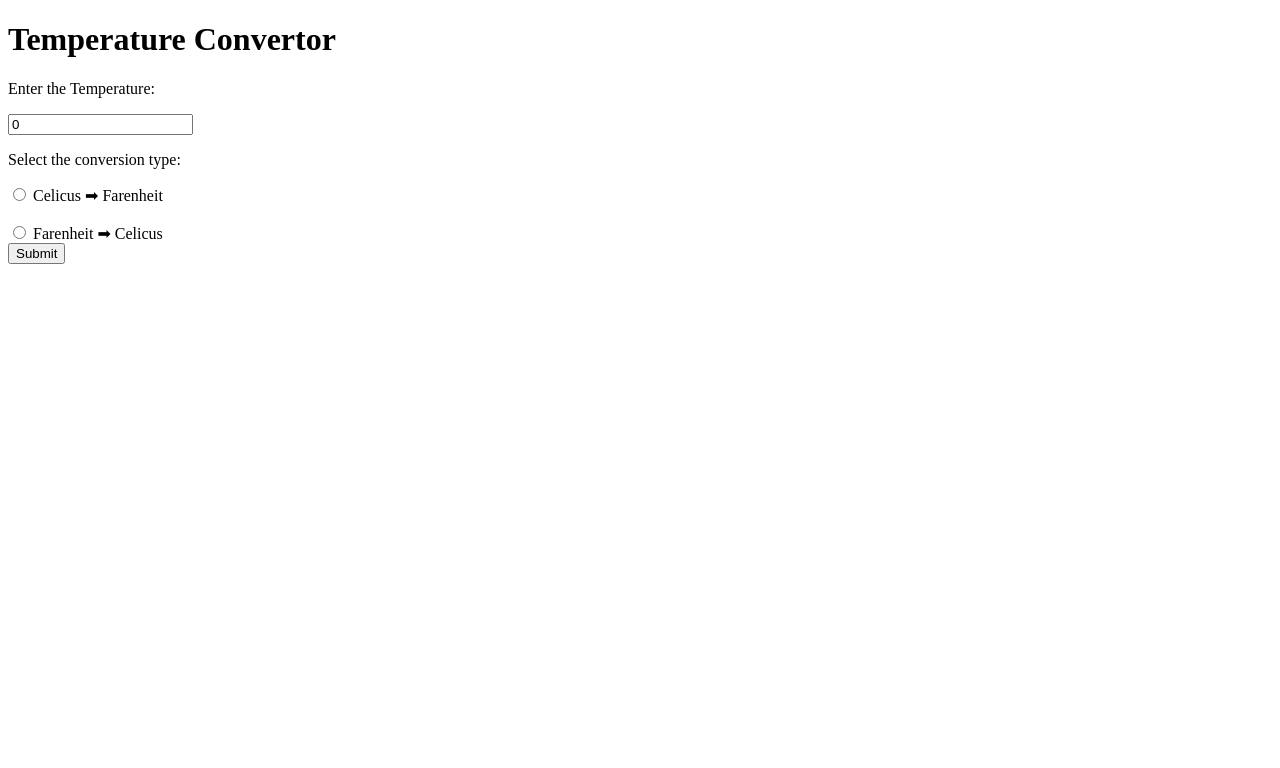
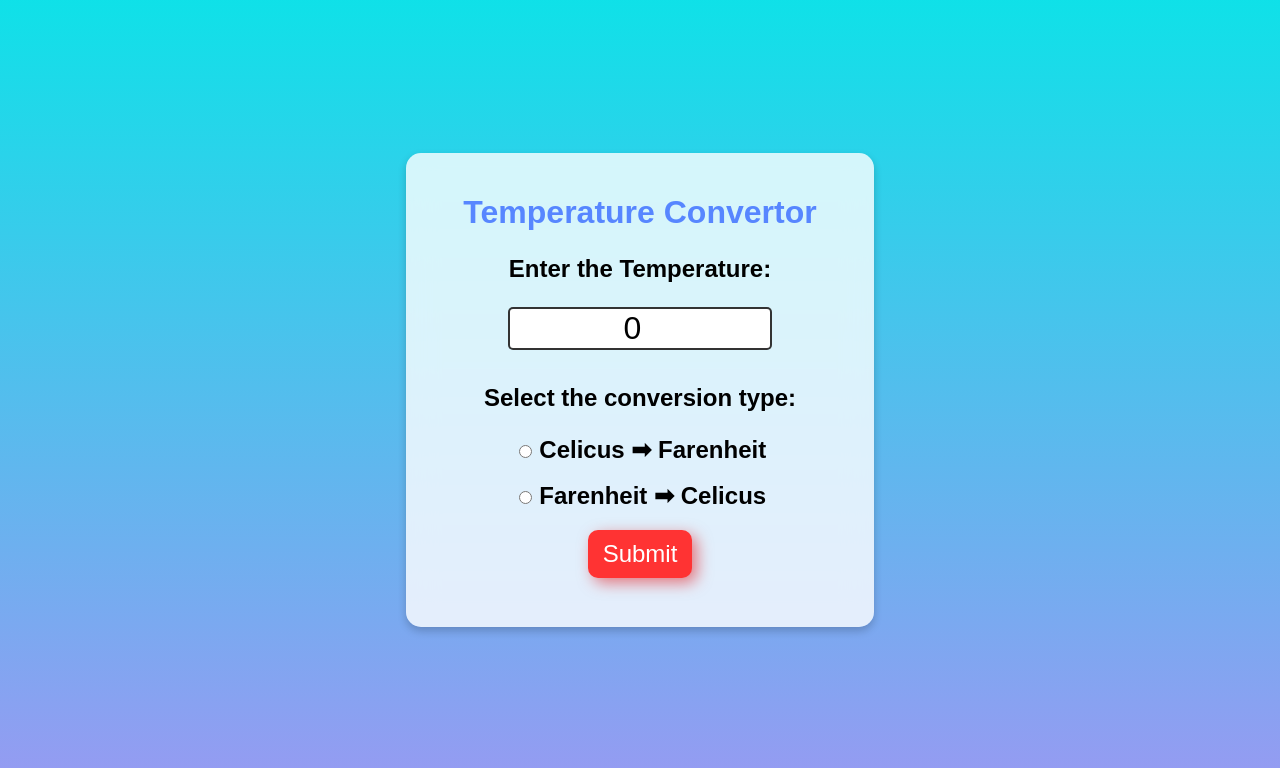
Before and after one commit to JIVTESH28/temperature_convertor, a plain HTML site: page index.html in a window 1280 px wide. Drawn offline with Linux system fonts and the light colour scheme.

Commit message:
Update style.css

```diff
--- a/style.css
+++ b/style.css
@@ -1,29 +1,85 @@
-<!DOCTYPE html>
-<html lang="en">
-<head>
-    <meta charset="UTF-8">
-    <meta name="viewport" content="width=device-width, initial-scale=1.0">
-    <title>Temperature Convertor</title>
-    <link rel="stylesheet" href="style.css">
-</head>
-<body>
+body{
+    font-family: Arial, Helvetica, sans-serif;
+     background: linear-gradient(to bottom,hwb(182 6% 9%), hwb(240 60% 5%));
+    display: flex;
+    justify-content: center;
+    align-items: center;
+    height: 100vh;
+    margin: 0;
 
-    <form >
-        <h1>Temperature Convertor</h1>
-        <p>Enter the Temperature: </p>
-        <input type="number"  id="textbox" value="0"><br>
+}
+/* body {
+    font-family: Arial, Helvetica, sans-serif;
+    background-image: linear-gradient(hwb(182 6% 9%), hwb(253 60% 5%));
+    display: flex;
+    justify-content: center;
+    align-items: center;
+    height: 100vh;
+    margin: 0;
+}
+ */
 
-        <p>Select the conversion type:</p>
-        <input type="radio" name="unit" id="toFarenheit">
-        <label for="toFarenheit">Celicus ➡ Farenheit</label><br><br>
+h1{
+    color: hsl(223, 100%, 67%);
 
-        <input type="radio" id="toCelcius" name="unit" >
-        <label for="toCelcius">Farenheit ➡ Celicus</label><br>
+}
 
-        <button type="button" id="btn">Submit</button>
-        <p id="result"> </p>
-    </form>
+form{
+    background: rgba(255, 255, 255, 0.8);
+    backdrop-filter: blur(15px);
+    border-radius: 15px;
+    text-align: center;
+    padding: 20px;
+    box-shadow: 0 4px 8px rgba(0, 0, 0, 0.2);
+    /* transition: transform 0.5s ease, box-shadow 0.5s ease; */
+    margin-bottom: 20px;
+    min-height: 220px;
+    opacity: 1;
+}
 
-    <script src="TempConvert.js"></script>
-</body>
-</html>
+
+
+#textbox{
+    width: 60%;
+    text-align: center;
+    font-size: 2em;
+    border: 2px solid hsla(0, 0% ,0%,0.8);
+    border-radius: 5px;
+    margin-bottom: 10px;
+
+}
+
+label{
+    font-size: 1.5em;
+    font-weight: bold;
+}
+
+p{
+    font-size: 1.5em;
+    font-weight: bold;
+
+}
+
+button {
+    margin-top: 20px;
+    margin-bottom: 5px;
+    font-size: 1.5em;
+    background-color: hsl(0, 100%, 60%);
+    color: white;
+    border: none;
+    padding: 10px 15px;
+    border-radius: 10px;
+    cursor: pointer;
+    box-shadow: 5px 5px 15px hsl(0, 100%, 45%, 0.5);
+    transition: box-shadow 0.3s;
+}
+
+button:hover {
+    background-color: hsl(0, 98%, 38%);
+    transition: background-color 0.3s;
+}
+
+button:active {
+    box-shadow: 2px 2px 8px hsl(0, 100%, 45%, 0.5);
+    transform: translate(0px, 3px);
+}
```
